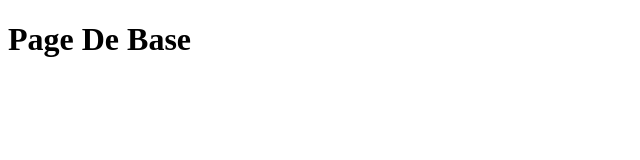
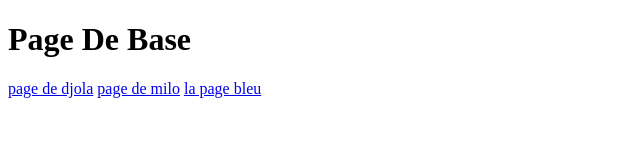
Before and after one commit to hihroshi/Code_Malien, a plain HTML site: page index.html in a window 1280 px wide. Shown: the whole page, without its empty margins (0-640 px from the left). Drawn offline with Linux system fonts and the light colour scheme.

Commit message:
création de la page de base

```diff
--- a/index.html
+++ b/index.html
@@ -7,5 +7,10 @@
 </head>
 <body>
     <h1>Page De Base</h1>
+    <div>
+    <a href="pageDjola.html">page de djola</a>
+    <a href="pageMilo.html"> page de milo</a>
+    <a href="la-page-bleu.html">la page bleu</a>
+    </div>
 </body>
 </html>
```
Also changed, not shown: index.css (added).
